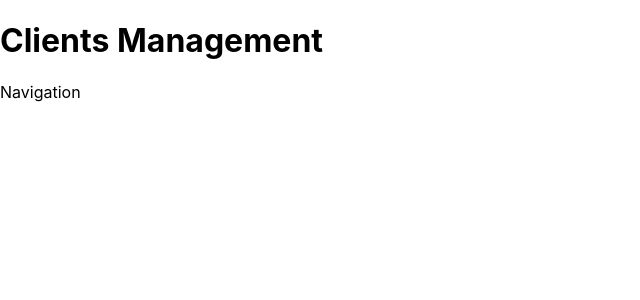
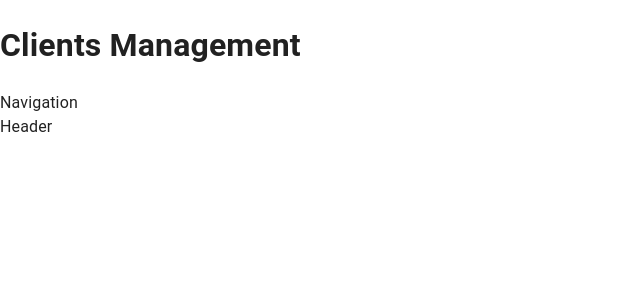
Before and after one commit to hsouiti/client-tracking-nodejs-react, a React (Create React App) app in the folder client/: page / in a window 1280 px wide. Shown: the top 300 px of the page, without its empty margins (0-640 px from the left). Built offline with nearby package versions, Linux system fonts and the light colour scheme.

Commit message:
Setting up the project...

```diff
--- a/client/package.json
+++ b/client/package.json
@@ -15,6 +15,7 @@
     "@types/react-dom": "^17.0.0",
     "react": "^17.0.2",
     "react-dom": "^17.0.2",
+    "react-router-dom": "^5.3.0",
     "react-scripts": "4.0.3",
     "typescript": "^4.1.2",
     "web-vitals": "^1.0.1"
--- a/client/src/App/App.tsx
+++ b/client/src/App/App.tsx
@@ -1,12 +1,15 @@
 import React from 'react';
-
-import Navigation from 'components/layout/naviagtion/Navigation';
+import CssBaseline from '@mui/material/CssBaseline';
+import Navigation from 'components/layout/sidebar/navigation/Navigation';
+import Header from 'components/layout/header/Header';
 
 function App() {
   return (
     <div className="App">
+      <CssBaseline />
      <h1>Clients Management</h1>
      <Navigation />
+     <Header />
     </div>
   );
 }
--- /dev/null
+++ b/client/src/components/layout/header/Header.tsx
@@ -0,0 +1,12 @@
+import { Button } from '@mui/material'
+import React from 'react'
+
+const Header = () => {
+    return (
+        <div>
+           Header
+        </div>
+    )
+}
+
+export default Header
--- a/client/src/components/layout/naviagtion/Navigation.tsx
+++ /dev/null
@@ -1,11 +0,0 @@
-import React from 'react'
-
-const Navigation = () => {
-    return (
-        <div>
-           Navigation
-        </div>
-    )
-}
-
-export default Navigation
--- /dev/null
+++ b/client/src/components/layout/sidebar/navigation/Navigation.tsx
@@ -0,0 +1,13 @@
+import React from 'react'
+
+
+
+const Navigation = () => {
+    return (
+        <div>
+           Navigation
+        </div>
+    )
+}
+
+export default Navigation
--- /dev/null
+++ b/client/src/components/layout/sidebar/styles.tsx
@@ -0,0 +1 @@
+export  const useStyles = () => true
--- a/client/tsconfig.paths.json
+++ b/client/tsconfig.paths.json
@@ -2,8 +2,8 @@
 {
   "compilerOptions": {
     "baseUrl": "src/",
-     "paths": {
+     /* "paths": {
       "@components/*": ["./components/*"]
-    }
+    }   */
   }
 }
--- a/package.json
+++ b/package.json
@@ -22,7 +22,6 @@
   "author": "Hassan Souiti",
   "license": "ISC",
   "dependencies": {
-    "cors": "^2.8.5",
-    "react-router-dom": "^5.3.0"
+    "cors": "^2.8.5"
   }
 }
```
Also changed, not shown: client/src/components/example.tsx (deleted, +0 -11 lines), client/src/components/layout/sidebar/SideBar.tsx (added, +11 -0 lines), client/src/components/layout/sidebar/navigation/routesLinks.tsx (added, +14 -0 lines), client/src/routes/index.tsx (added, +11 -0 lines), 2 other files (tests, documents, lock files or other folders).
